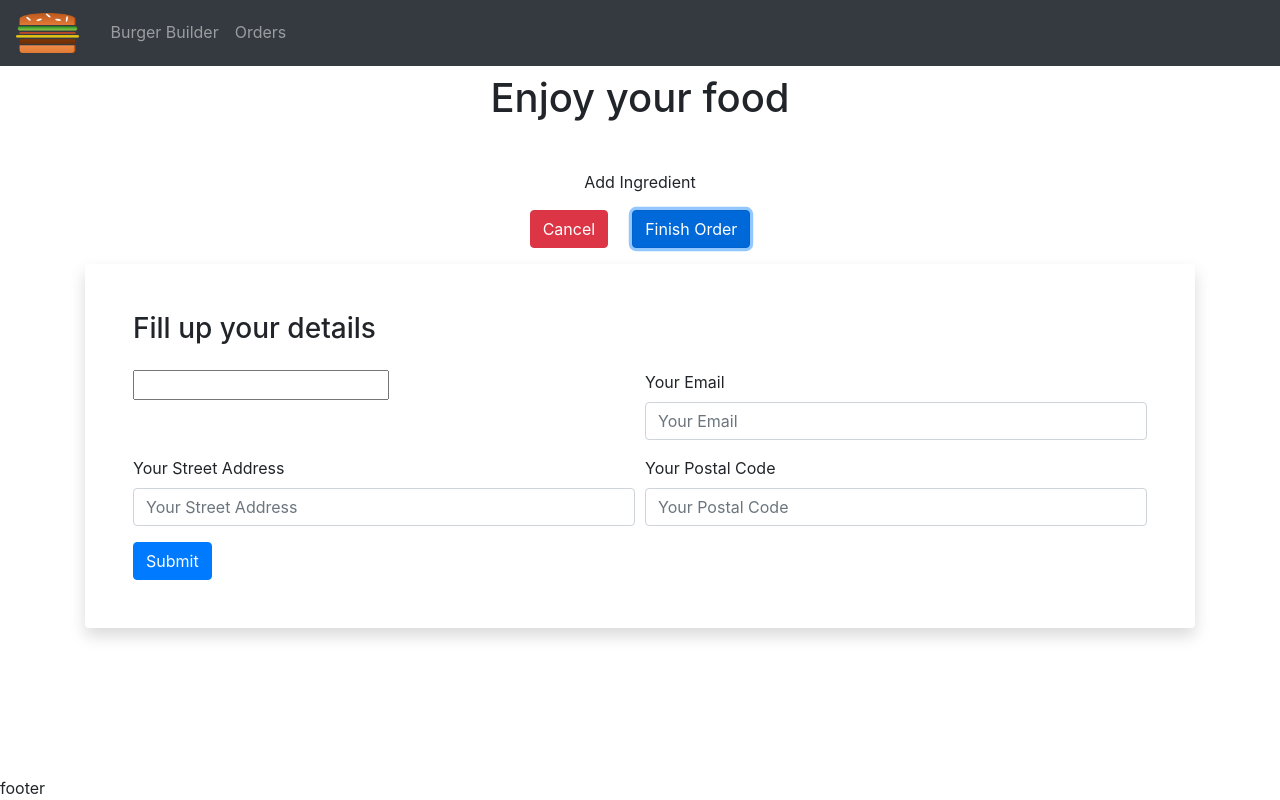
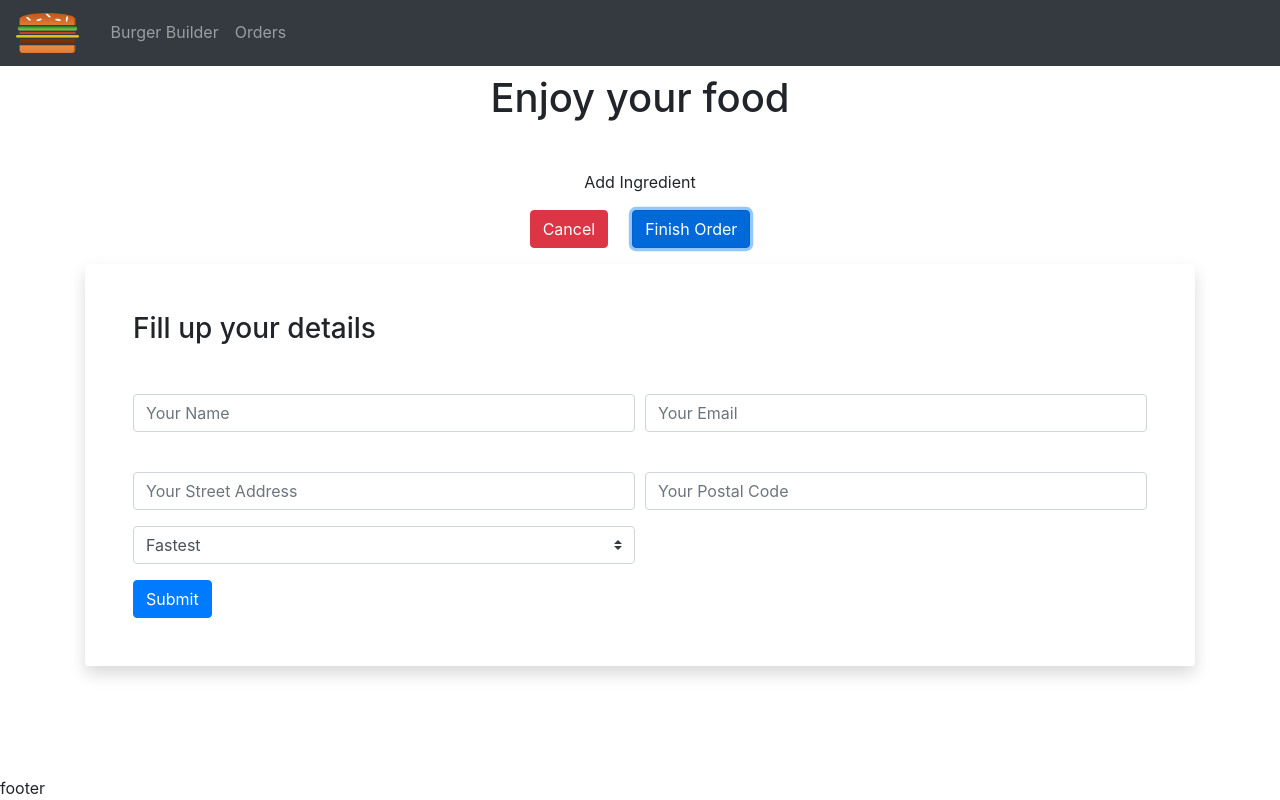
Before and after one commit to ilan7empest/BurgerApp-React, a React app: page /checkout in a window 1280 px wide. Both pictures are taken after a click on the button "Finish Order". Built offline with nearby package versions, Linux system fonts and the light colour scheme.

Commit message:
submit form with input data

```diff
--- a/src/components/UI/Input/Input.js
+++ b/src/components/UI/Input/Input.js
@@ -2,7 +2,7 @@ import React, { Fragment } from 'react';
 
 const input = (props) => {
   let inputEle = null;
-  switch (props.elementType) {
+  switch (props.elementtype) {
     case 'input':
       inputEle = (
         <input
@@ -15,15 +15,34 @@ const input = (props) => {
     case 'textarea':
       inputEle = (
         <textarea
-          {...props}
+          {...props.elementConfig}
           onChange={props.change}
           value={props.value}
         ></textarea>
       );
       break;
+    case 'select':
+      inputEle = (
+        <select
+          className='custom-select'
+          value={props.value}
+          onChange={props.change}
+        >
+          {props.elementConfig.options.map((option) => (
+            <option value={option.value} key={option.value}>
+              {option.displayValue}
+            </option>
+          ))}
+        </select>
+      );
+      break;
     default:
       inputEle = (
-        <input {...props} onChange={props.change} value={props.value} />
+        <input
+          {...props.elementConfig}
+          onChange={props.change}
+          value={props.value}
+        />
       );
   }
 
--- a/src/containers/Checkout/ContactData/ContactData.js
+++ b/src/containers/Checkout/ContactData/ContactData.js
@@ -11,7 +11,7 @@ class ContactData extends Component {
         elementType: 'input',
         elementConfig: {
           type: 'text',
-          class: 'form-control',
+          className: 'form-control',
           name: 'name',
           id: 'name',
           placeholder: 'Your Name',
@@ -22,7 +22,7 @@ class ContactData extends Component {
         elementType: 'input',
         elementConfig: {
           type: 'email',
-          class: 'form-control',
+          className: 'form-control',
           name: 'email',
           id: 'email',
           placeholder: 'Your Email',
@@ -33,7 +33,7 @@ class ContactData extends Component {
         elementType: 'input',
         elementConfig: {
           type: 'text',
-          class: 'form-control',
+          className: 'form-control',
           name: 'street',
           id: 'street',
           placeholder: 'Your Street Address',
@@ -44,7 +44,7 @@ class ContactData extends Component {
         elementType: 'input',
         elementConfig: {
           type: 'number',
-          class: 'form-control',
+          className: 'form-control',
           name: 'postcode',
           id: 'postcode',
           placeholder: 'Your Postal Code',
@@ -78,13 +78,18 @@ class ContactData extends Component {
   handleSubmit = (e) => {
     e.preventDefault();
     this.setState({ loading: true });
+    let formData = {};
+    for (let key in this.state.orderForm) {
+      formData[key] = this.state.orderForm[key].value;
+    }
     const Order = {
       ingredients: this.props.ingredients,
       price: this.props.price,
+      orderData: formData,
     };
     axiosInstance
       .post('/orders.json', Order)
-      .then((order) => {
+      .then(() => {
         this.setState({ loading: false });
         this.props.history.push('/');
       })
@@ -93,66 +98,41 @@ class ContactData extends Component {
       });
   };
 
-  handleData(e) {
+  handleData = (e, el) => {
     e.preventDefault();
-    const { name, value } = e.target;
-    if (name === 'street' || name === 'postcode') {
-      this.setState({ address: { [name]: value } });
-    } else {
-      this.setState({ [name]: value });
+    const updatedOrderForm = { ...this.state.orderForm };
+    const updatedFormElement = { ...updatedOrderForm[el] };
+    updatedFormElement.value = e.target.value;
+    updatedOrderForm[el] = updatedFormElement;
+    this.setState({ orderForm: updatedOrderForm });
+  };
+  render() {
+    const formElementsArray = [];
+    for (let key in this.state.orderForm) {
+      formElementsArray.push({
+        id: key,
+        config: this.state.orderForm[key],
+      });
     }
-  }
-  render() {
     let form = (
       <form
         className='mt-3 shadow rounded p-3 p-md-5'
-        onSubmit={(e) => this.handleSubmit(e)}
+        onSubmit={this.handleSubmit}
       >
         <h3 className='mb-4'>Fill up your details</h3>
         <div className='form-row'>
-          <div className='form-group col-md-6'>
-            <Input
-              elementType=''
-              elementConfig=''
-              value=''
-              change={(e) => this.handleData(e)}
-            />
-          </div>
-          <div className='form-group col-md-6'>
-            <Input
-              type='email'
-              class='form-control'
-              name='email'
-              id='email'
-              value={this.state.value}
-              placeholder='Your Email'
-              change={(e) => this.handleData(e)}
-            />
-          </div>
-        </div>
-        <div className='form-row'>
-          <div className='form-group col-md-6'>
-            <Input
-              type='text'
-              class='form-control'
-              name='street'
-              id='street'
-              value={this.state.value}
-              placeholder='Your Street Address'
-              change={(e) => this.handleData(e)}
-            />
-          </div>
-          <div className='form-group col-md-6'>
-            <Input
-              type='number'
-              class='form-control'
-              name='postcode'
-              id='postcode'
-              value={this.state.value}
-              placeholder='Your Postal Code'
-              change={(e) => this.handleData(e)}
-            />
-          </div>
+          {formElementsArray.map((el) => {
+            return (
+              <div className='form-group col-md-6' key={el.id}>
+                <Input
+                  elementtype={el.config.elementType}
+                  elementConfig={el.config.elementConfig}
+                  value={el.config.value}
+                  change={(e) => this.handleData(e, el.id)}
+                />
+              </div>
+            );
+          })}
         </div>
         <Button class='btn btn-primary'>Submit</Button>
       </form>
```
